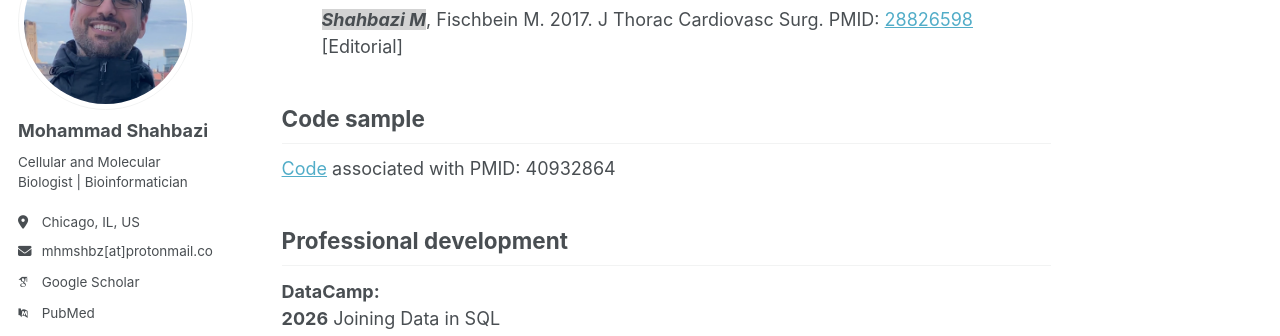
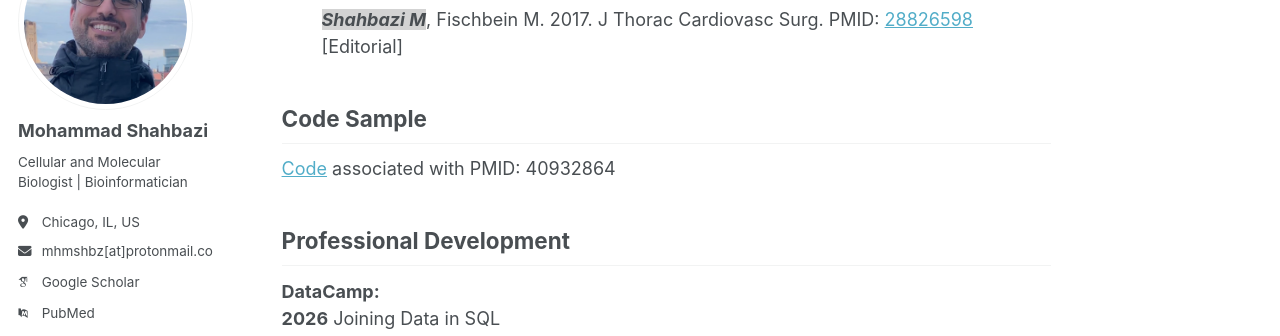
Before and after one commit to shahbazi-m/shahbazi-m.github.io, a Jekyll site: the page built from _pages/about.md, in a window 1280 px wide and 900 px high, scrolled down 2563 px. Shown: the part 155-491 px from the top of the window. Built offline with Jekyll 4.4.1, drawn with Linux system fonts in a browser that asks for light colours; some web fonts are replaced; a script that is not in the unit is left out.

```diff
--- a/_pages/about.md
+++ b/_pages/about.md
@@ -6,7 +6,7 @@ redirect_from:
   - /about/
   - /about.html
 ---
-About me
+About Me
 ------
 I am a biologist specialized in bioinformatics and cell biology, investigating the underlying mechanisms of human conditions and the environmental responses of organisms. After completing my postdoctoral research at Stanford University—where I employed RNA‑sequencing and protein arrays—I took a bioinformatics staff position at the University of Chicago, successfully leading four projects that resulted in peer‑reviewed publications. In the coming years, I plan to expand my bioinformatics research and integrate my computational skills directly into wet‑lab experiments.
 
@@ -81,11 +81,11 @@ Other contributions
 - <strong>Novel role of NANOG in smooth muscle cell phenotypic modulation during aortic dissections</strong>
 <em><strong><span style="background-color: lightgray;">Shahbazi M</span></strong></em>, Fischbein M. 2017. J Thorac Cardiovasc Surg. PMID: [28826598](https://pubmed.ncbi.nlm.nih.gov/28826598) [Editorial]
 
-Code sample
+Code Sample
 ------
 [Code](https://github.com/mshahbazi1/HearingLoss) associated with PMID: 40932864
 
-Professional development
+Professional Development
 ------
 <strong>DataCamp:</strong>
 
```
